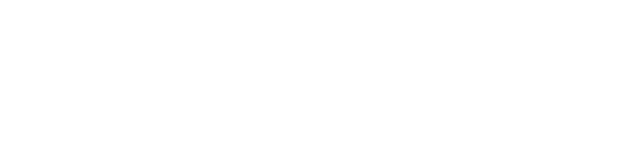
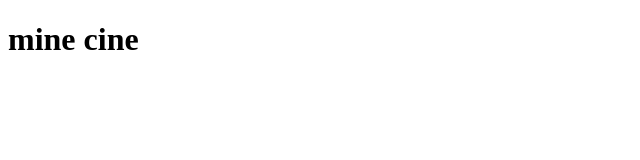
Before and after one commit to Morgana-stack/mini-catalogo, a plain HTML site: page index.html in a window 1280 px wide. Shown: the whole page, without its empty margins (0-640 px from the left). Drawn offline with Linux system fonts and the light colour scheme.

Commit message:
difini o titulo

```diff
--- a/index.html
+++ b/index.html
@@ -8,6 +8,7 @@
 </head>
 <body>
     <header>
+        <h1> mine cine</h1>
         <nav>
 
         </nav>
```
